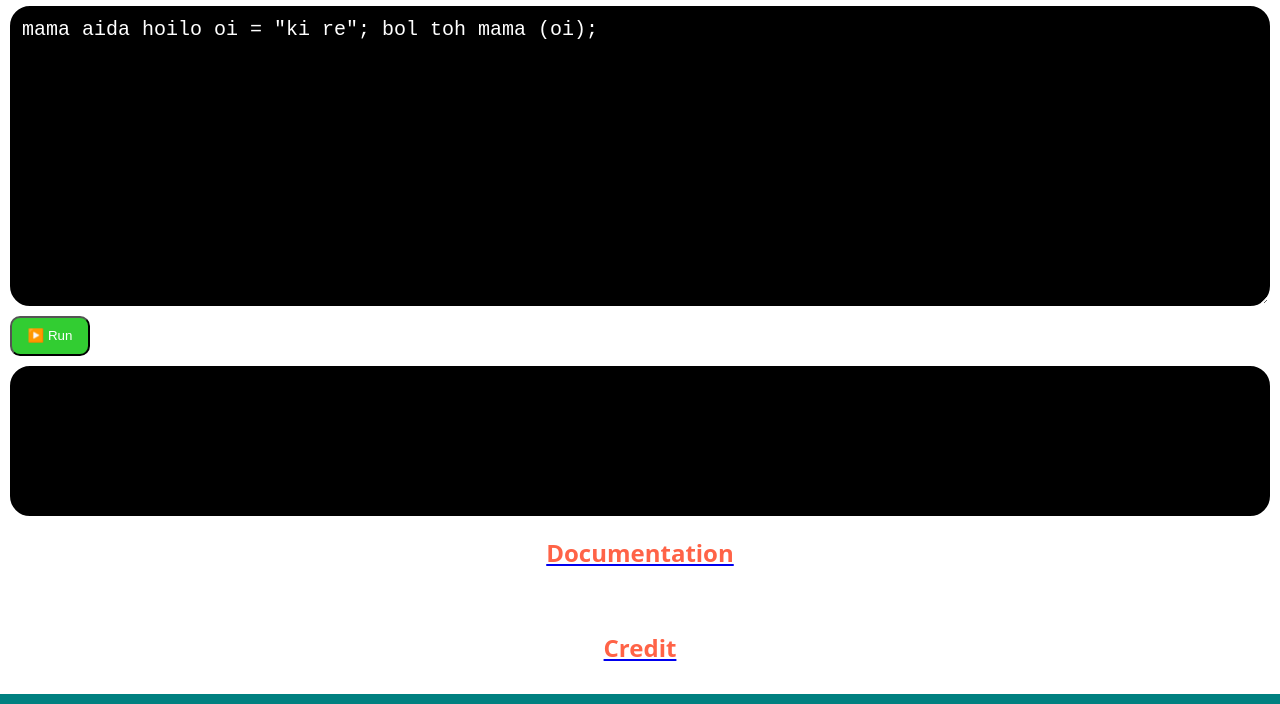
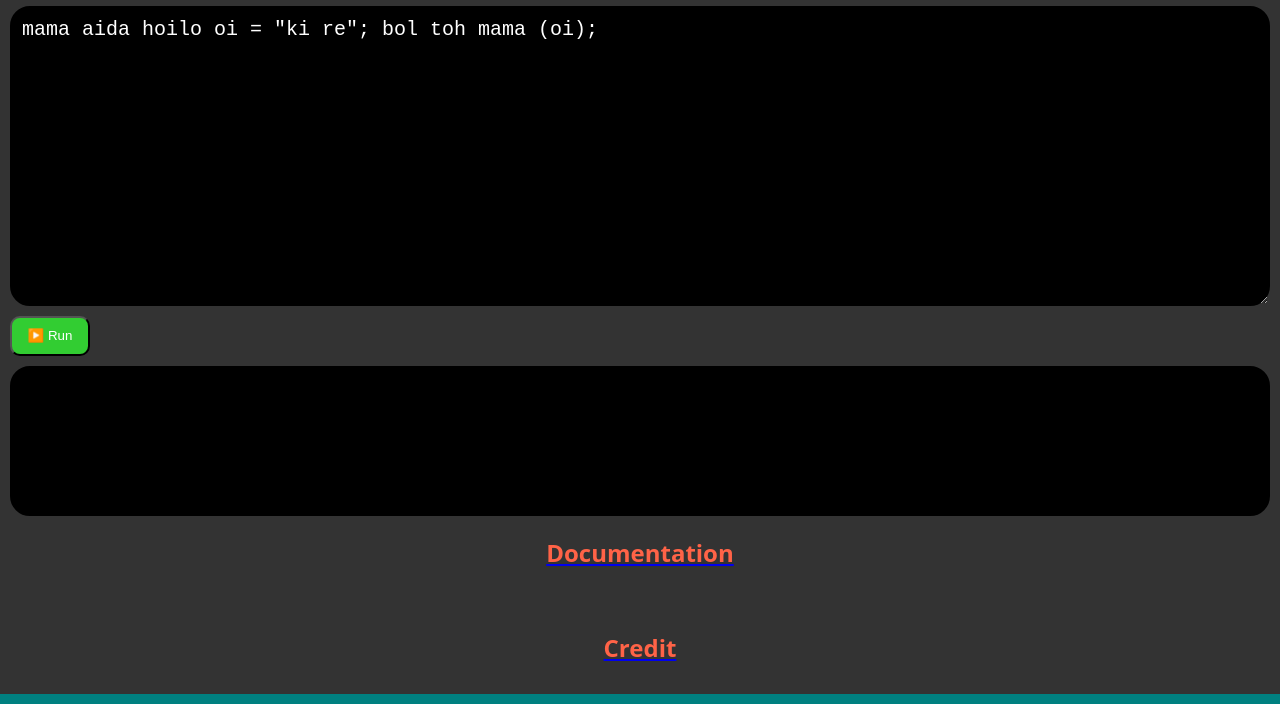
Before and after one commit to anisurrahmanlikhon/mama-lang, a website: page index.html in a window 1280 px wide. Shown: the part 100-804 px from the top of the page. Drawn offline with Linux system fonts and the light colour scheme.

Commit message:
Update style.css

```diff
--- a/css/style.css
+++ b/css/style.css
@@ -7,8 +7,8 @@
 
         body {
             font-family: 'Sans', Serif, monospace;
-            background-color: white;
-            color: #333;
+            background-color: #333;
+            color: white;
             margin: 0;
             padding: 10px;
             border-top: 10px solid #008080;
```
